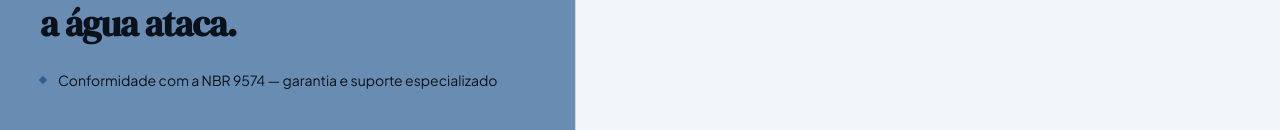
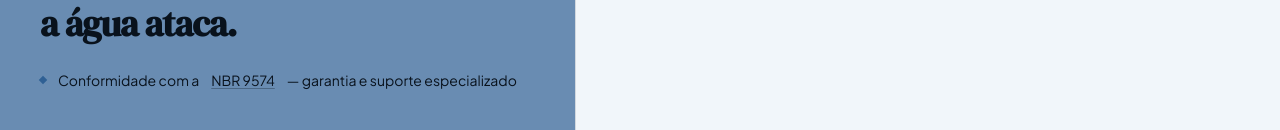
Before and after one commit to 2fc-data/imper_web, a React (Vite) app: page /login in a window 1280 px wide. Shown: the part 670-800 px from the top of the page. Built offline with nearby package versions, Linux system fonts and the light colour scheme; no server answers.

Commit message:
LINK NORMA ABNT E BOTOES VOLTAR PARA pAGINA INICIAL E LOGIN

```diff
--- a/src/components/auth/AuthShell.tsx
+++ b/src/components/auth/AuthShell.tsx
@@ -22,7 +22,16 @@ export function AuthShell({ children }: { children: ReactNode }) {
                 aria-hidden="true"
                 className="h-1.5 w-1.5 shrink-0 rotate-45 bg-primary"
               />
-              Conformidade com a NBR 9574 — garantia e suporte especializado
+              Conformidade com a{' '}
+              <a
+                href="https://pt.scribd.com/document/713022317/ABNT-NBR-9575-2010-Impermeabilizacao-Selecao-de-projeto"
+                target="_blank"
+                rel="noopener noreferrer"
+                className="underline underline-offset-2 decoration-foreground/30 transition-colors hover:text-foreground hover:decoration-foreground"
+              >
+                NBR 9574
+              </a>{' '}
+              — garantia e suporte especializado
             </div>
           </div>
         </div>
--- /dev/null
+++ b/src/components/auth/BackToLogin.tsx
@@ -0,0 +1,37 @@
+import { Link } from 'react-router-dom';
+
+interface BackToLoginProps {
+  to?: string;
+  label?: string;
+  className?: string;
+}
+
+export function BackToLogin({
+  to = '/login',
+  label = 'Voltar para o login',
+  className,
+}: BackToLoginProps) {
+  return (
+    <Link
+      to={to}
+      className={
+        className ??
+        'mt-2 inline-flex w-full items-center justify-center gap-2 rounded-xl border border-input bg-background px-4 py-3 text-sm font-medium shadow-sm transition-all hover:bg-primary/10 hover:text-primary hover-lift'
+      }
+    >
+      <svg
+        viewBox="0 0 24 24"
+        fill="none"
+        stroke="currentColor"
+        strokeWidth={2}
+        strokeLinecap="round"
+        strokeLinejoin="round"
+        className="h-4 w-4 shrink-0"
+        aria-hidden="true"
+      >
+        <path d="M19 12H5M12 19l-7-7 7-7" />
+      </svg>
+      {label}
+    </Link>
+  );
+}
--- a/src/pages/ForgotPasswordPage.tsx
+++ b/src/pages/ForgotPasswordPage.tsx
@@ -1,6 +1,6 @@
 import { type FormEvent, useState } from 'react';
-import { Link } from 'react-router-dom';
 import { AuthShell } from '../components/auth/AuthShell';
+import { BackToLogin } from '../components/auth/BackToLogin';
 import { Button } from '../components/ui/button';
 import {
   Card,
@@ -69,12 +69,7 @@ export default function ForgotPasswordPage() {
                   </p>
                 </div>
               )}
-              <Link
-                to="/login"
-                className="mt-2 inline-flex w-full items-center justify-center gap-2 rounded-xl border border-input bg-background px-4 py-3 text-sm font-medium shadow-sm transition-all hover:bg-primary/10 hover:text-primary hover-lift"
-              >
-                Voltar para o login
-              </Link>
+              <BackToLogin />
             </div>
           ) : (
             <>
@@ -105,24 +100,7 @@ export default function ForgotPasswordPage() {
                   {loading ? 'Enviando...' : 'Enviar link'}
                 </Button>
               </form>
-              <Link
-                to="/login"
-                className="mt-2 inline-flex w-full items-center justify-center gap-2 rounded-xl border border-input bg-background px-4 py-3 text-sm font-medium shadow-sm transition-all hover:bg-primary/10 hover:text-primary hover-lift"
-              >
-                <svg
-                  viewBox="0 0 24 24"
-                  fill="none"
-                  stroke="currentColor"
-                  strokeWidth={2}
-                  strokeLinecap="round"
-                  strokeLinejoin="round"
-                  className="h-4 w-4 shrink-0"
-                  aria-hidden="true"
-                >
-                  <path d="M19 12H5M12 19l-7-7 7-7" />
-                </svg>
-                Voltar para o login
-              </Link>
+              <BackToLogin />
             </>
           )}
         </CardContent>
--- a/src/pages/LoginPage.tsx
+++ b/src/pages/LoginPage.tsx
@@ -2,6 +2,7 @@ import { type FormEvent, useState } from 'react';
 import { Link, useNavigate } from 'react-router-dom';
 import { useAuth } from '../auth/AuthContext';
 import { AuthShell } from '../components/auth/AuthShell';
+import { BackToLogin } from '../components/auth/BackToLogin';
 import { Button } from '../components/ui/button';
 import {
   Card,
@@ -96,7 +97,8 @@ export default function LoginPage() {
               {loading ? 'Entrando...' : 'Entrar'}
             </Button>
           </form>
-          <p className="mt-4 border-t border-border/60 pt-4 text-center text-sm text-muted-foreground">
+          <BackToLogin to="/" label="Volte para Página Inicial" />
+          <p className="mt-4 text-center text-sm text-muted-foreground">
             Não tem conta?{' '}
             <Link
               to="/cadastro"
--- a/src/pages/RegisterPage.tsx
+++ b/src/pages/RegisterPage.tsx
@@ -2,6 +2,7 @@ import { type FormEvent, useState } from 'react';
 import { Link, useNavigate } from 'react-router-dom';
 import { useAuth } from '../auth/AuthContext';
 import { AuthShell } from '../components/auth/AuthShell';
+import { BackToLogin } from '../components/auth/BackToLogin';
 import Turnstile from '../components/Turnstile';
 import { Button } from '../components/ui/button';
 import {
@@ -120,7 +121,8 @@ export default function RegisterPage() {
               {loading ? 'Cadastrando...' : 'Criar conta'}
             </Button>
           </form>
-          <p className="mt-4 border-t border-border/60 pt-4 text-center text-sm text-muted-foreground">
+          <BackToLogin />
+          <p className="mt-4 text-center text-sm text-muted-foreground">
             Já tem conta?{' '}
             <Link
               to="/login"
```
Also changed, not shown: 1 other file (tests, documents, lock files or other folders).
